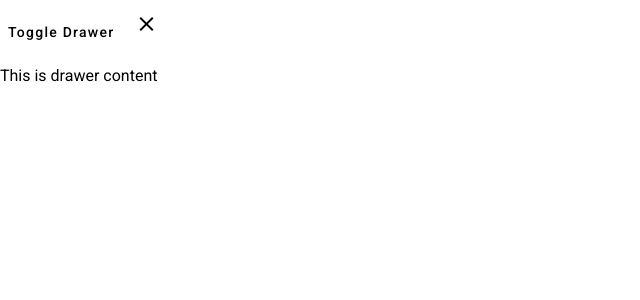
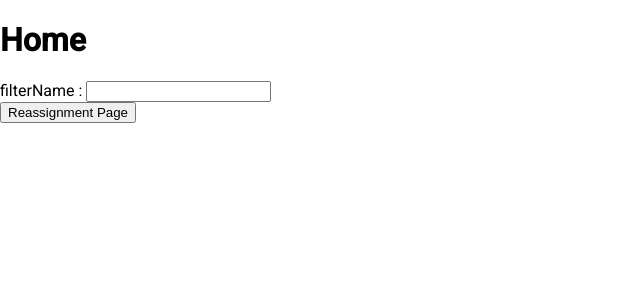
Before and after one commit to Guyvinay/Angular-Inits, an Angular app in the folder Angular/mdo-takeaway/: page /home in a window 1280 px wide. Before the commit this address led to /. Shown: the top 300 px of the page, without its empty margins (0-640 px from the left). Built offline with nearby package versions, Linux system fonts and the light colour scheme.

Commit message:
pass encoded text via router

```diff
--- a/Angular/mdo-takeaway/src/app/app.component.html
+++ b/Angular/mdo-takeaway/src/app/app.component.html
@@ -1,4 +1,4 @@
-<!-- <router-outlet /> -->
+
 
 <!-- <cdk-virtual-scroll-viewport itemSize="50" class="example-viewport">
   <div *cdkVirtualFor="let item of items" class="example-item">
@@ -37,8 +37,11 @@
 <!-- <app-rxjs (open)="openEvent($event)" (close)="closeEvent($event)" ></app-rxjs> -->
 <!-- <app-error-display></app-error-display> -->
 <!-- <app-drawer (closeDrawer)="onCloseDrawer()"></app-drawer> -->
-<button mat-button (click)="toggleDrawer()">Toggle Drawer</button>
+<!-- <button mat-button (click)="toggleDrawer()">Toggle Drawer</button>
 <app-drawer width="300px" position="end" [opened]="drawerOpened" (closed)="onDrawerClosed()">
-  <!-- Drawer content goes here -->
   <p>This is drawer content</p>
-</app-drawer>
+</app-drawer> -->
+<!-- <app-home></app-home> -->
+
+
+<router-outlet />
--- /dev/null
+++ b/Angular/mdo-takeaway/src/app/home/home.component.html
@@ -0,0 +1,8 @@
+<div>
+    <h1>Home</h1>
+    <form>
+        <label for="filterName">filterName : </label>
+        <input type="text" name="filterName" id="filterName" [(ngModel)]="filters.name" >
+    </form>
+    <button (click)="navigateToReassignmentList()">Reassignment Page</button>
+</div>
--- /dev/null
+++ b/Angular/mdo-takeaway/src/app/home/home.component.ts
@@ -0,0 +1,24 @@
+import { Component } from '@angular/core';
+import { Router } from '@angular/router';
+import { endWith } from 'rxjs';
+
+@Component({
+  selector: 'app-home',
+  templateUrl: './home.component.html',
+  styleUrl: './home.component.scss'
+})
+export class HomeComponent {
+  filters = {name:''}
+  constructor(
+    private router : Router
+  ){}
+
+  navigateToReassignmentList(){
+    const encode = btoa(JSON.stringify(this.filters));
+    this.router.navigate(['task/reassignment-list'],
+    {
+      queryParams:{f:encode},
+      queryParamsHandling:'merge'
+    });
+  }
+}
--- /dev/null
+++ b/Angular/mdo-takeaway/src/app/reassignment-list/reassignment-list.component.html
@@ -0,0 +1,4 @@
+<div>
+    <h1>Reassignment List</h1>
+    <p *ngIf="decodedFilter">Filters Applied: {{ decodedFilter.name }}</p>
+  </div>
--- /dev/null
+++ b/Angular/mdo-takeaway/src/app/reassignment-list/reassignment-list.component.ts
@@ -0,0 +1,22 @@
+import { Component, OnInit } from '@angular/core';
+import { ActivatedRoute } from '@angular/router';
+
+@Component({
+  selector: 'app-reassignment-list',
+  templateUrl: './reassignment-list.component.html',
+  styleUrl: './reassignment-list.component.scss'
+})
+export class ReassignmentListComponent implements OnInit {
+  decodedFilter : any;
+  constructor(
+    private activatedRoute : ActivatedRoute
+  ){}
+  ngOnInit(): void {
+    const encoded = this.activatedRoute.snapshot.queryParams['f'];
+    if(encoded){
+      this.decodedFilter = JSON.parse(atob(encoded))
+    }
+  }
+
+
+}
```
Also changed, not shown: Angular/mdo-takeaway/src/app/app-routing.module.ts (+11 -1 lines), Angular/mdo-takeaway/src/app/app.module.ts (+7 -1 lines), Angular/mdo-takeaway/src/app/home/home.component.scss (added), Angular/mdo-takeaway/src/app/reassignment-list/reassignment-list.component.scss (added).
